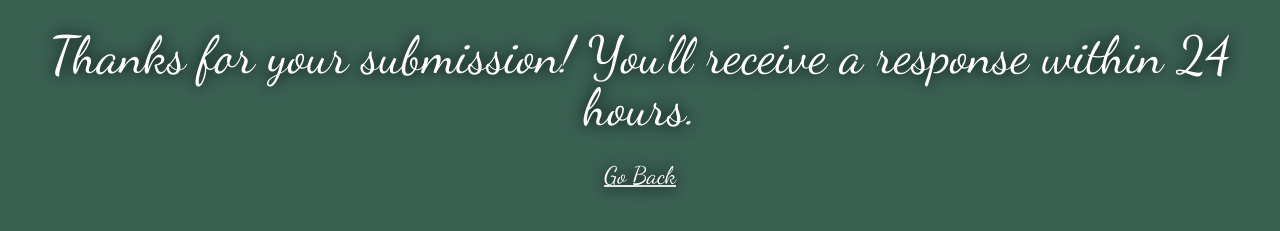
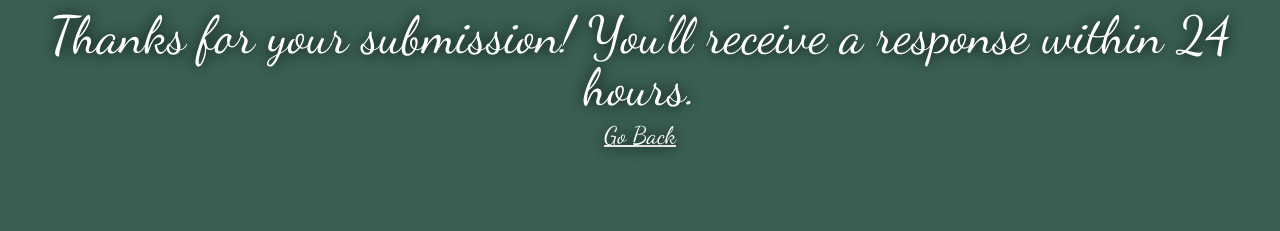
Before and after one commit to nhughes118/wedding, a plain HTML site: page thankyou.html in a window 1280 px wide. Shown: the part 153-384 px from the top of the page. Drawn offline with nearby package versions, Linux system fonts and the light colour scheme.

Commit message:
adjusted ty page

```diff
--- a/css/ty.css
+++ b/css/ty.css
@@ -50,7 +50,7 @@ body, html {
 
 #thank-you {
 	font-size: 1.6em;
-	padding: 30px 5px;
+	padding: 10px 5px;
 }
 
 #go-back a{
```
